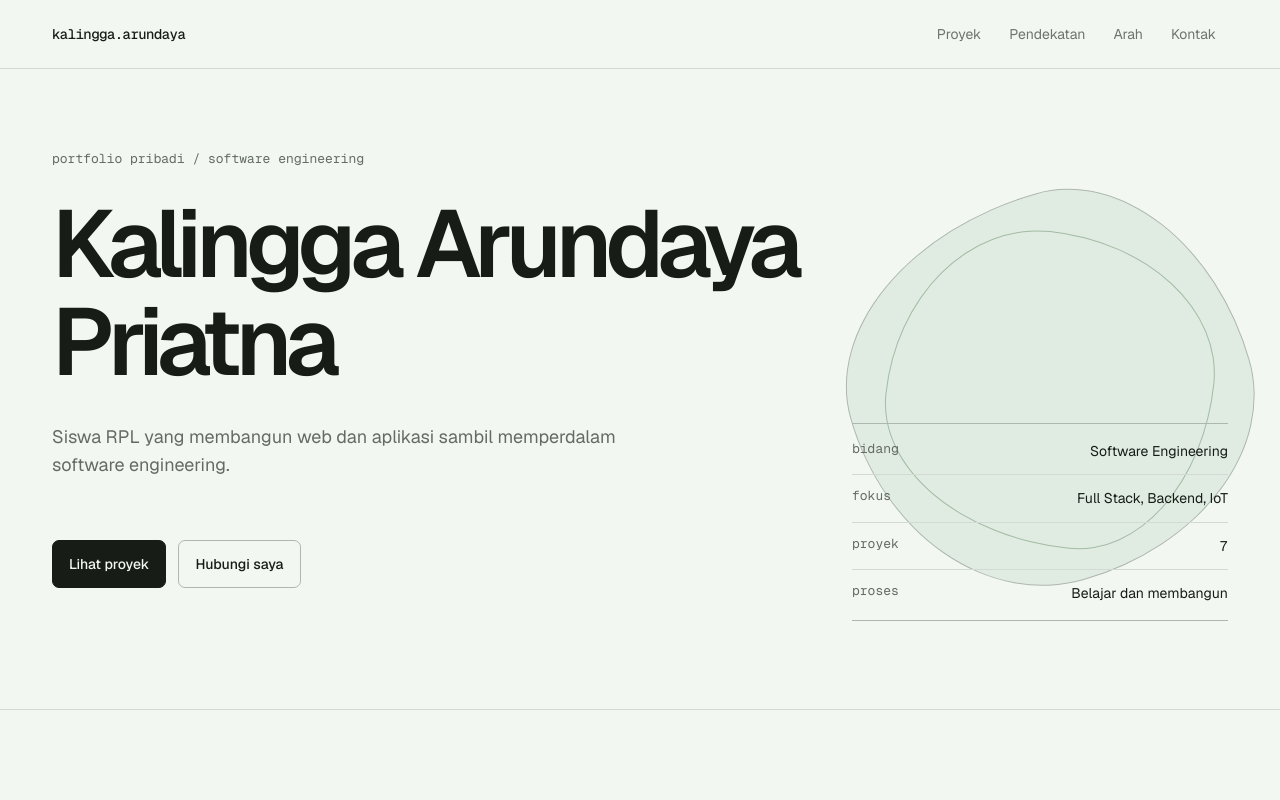
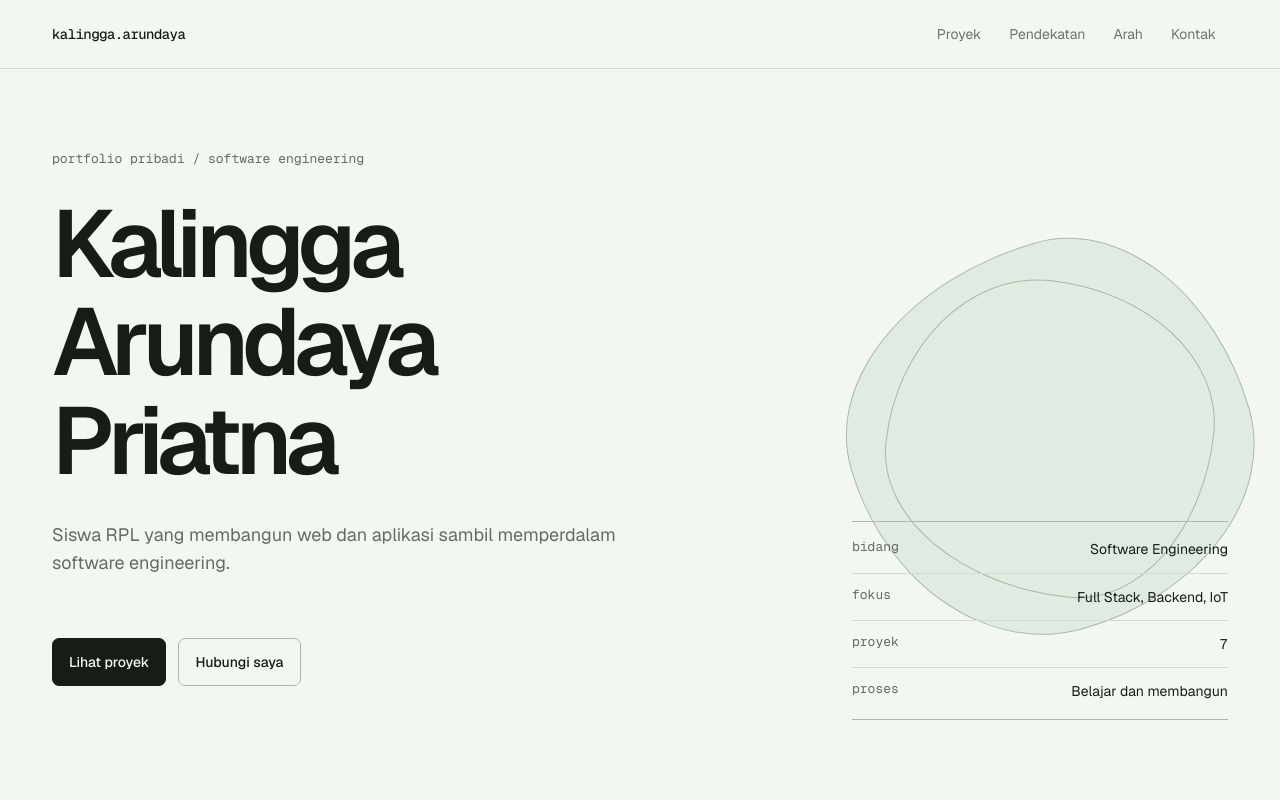
Before and after one commit to arundaya24/portofolio, a plain HTML site: page code/index.html in a window 1280 px wide. Shown: the top 800 px of the page. Drawn offline with nearby package versions, Linux system fonts and the light colour scheme.

Commit message:
save changes

```diff
--- a/code/index.html
+++ b/code/index.html
@@ -49,10 +49,9 @@
             >portfolio pribadi / software engineering</span
           >
           <h1 aria-label="Kalingga Arundaya Priatna">
-            <span class="line"
-              ><span style="--i: 0">Kalingga Arundaya</span></span
-            >
-            <span class="line"><span style="--i: 1">Priatna</span></span>
+            <span class="line"><span style="--i: 0">Kalingga</span></span>
+            <span class="line"><span style="--i: 1">Arundaya</span></span>
+            <span class="line"><span style="--i: 2">Priatna</span></span>
           </h1>
           <p class="lead" data-reveal>
             Siswa RPL yang membangun web dan aplikasi sambil memperdalam
```
